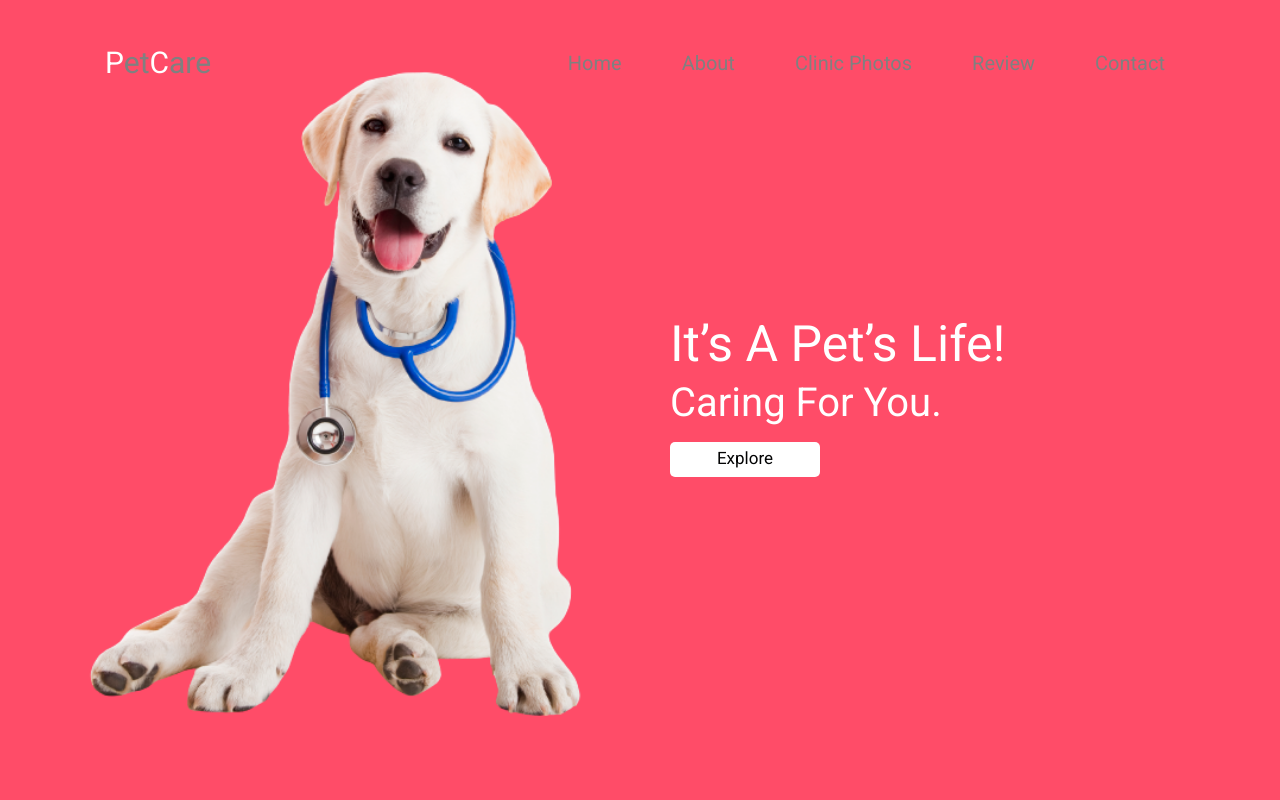
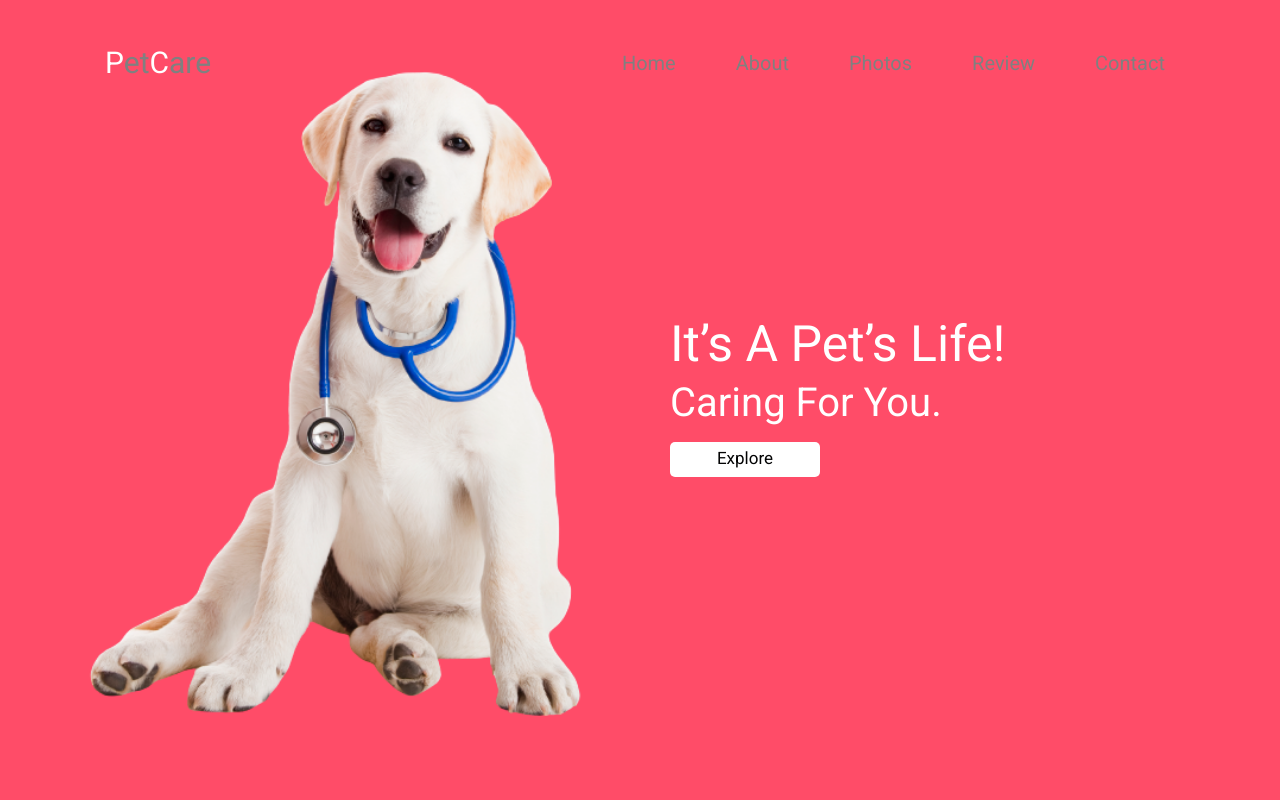
Before and after one commit to Ravi02RR/mozilla-task_round, a plain HTML site: page index.html in a window 1280 px wide. Shown: the top 800 px of the page. Drawn offline with nearby package versions, Linux system fonts and the light colour scheme.

Commit message:
scroll bheaviour

```diff
--- a/index.html
+++ b/index.html
@@ -29,7 +29,7 @@
                 <ul>
                     <li><a href="#home">home</a></li>
                     <li><a href="#about">about</a></li>
-                    <li><a href="#Clinic-pic">Clinic Photos</a></li>
+                    <li><a href="#Clinic-pic">Photos</a></li>
                     <li><a href="#review">review</a></li>
                     <li><a href="#contact">contact</a></li>
 
--- a/style.css
+++ b/style.css
@@ -25,6 +25,7 @@
 html{
   font-size: 62.5%;
   overflow-x: hidden;
+  scroll-behavior: smooth;
 }
 
 body{
```
